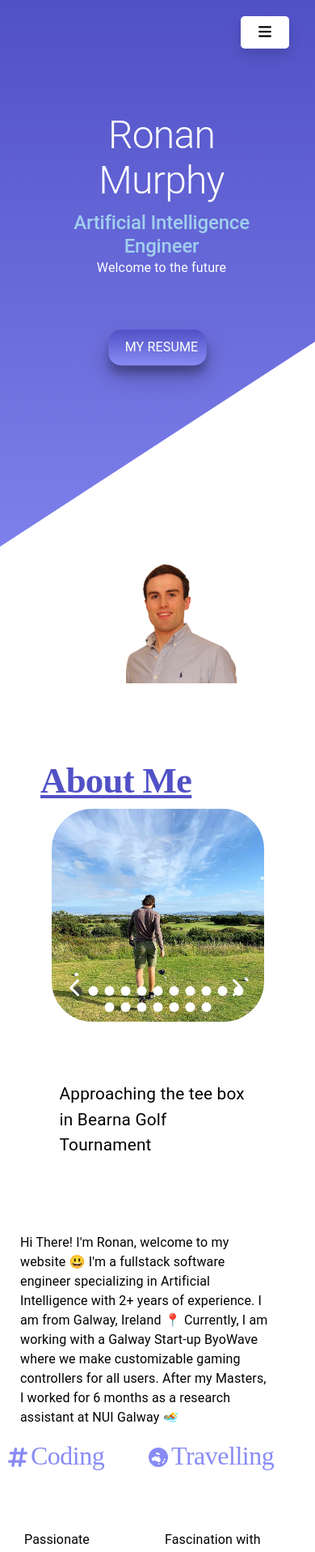
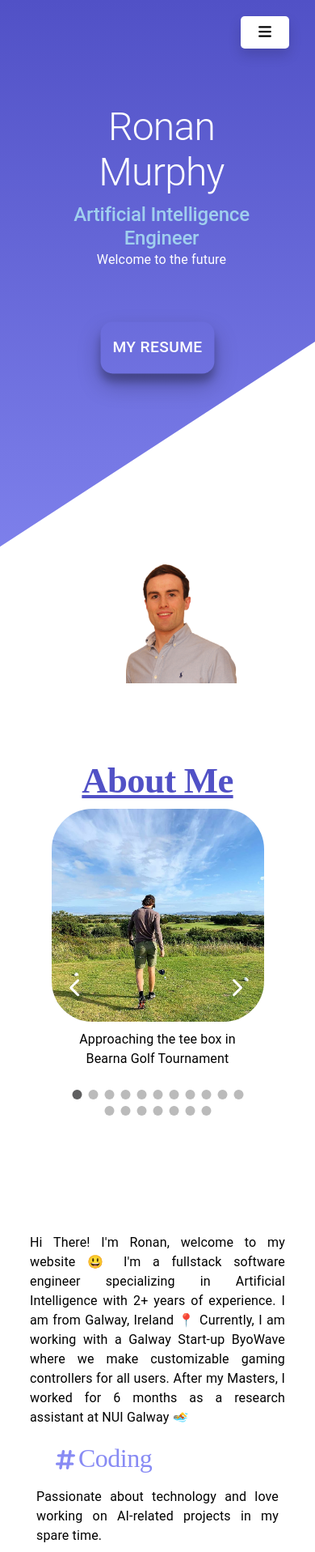
Before and after one commit to brightstar0212/my-next-app, a Next.js app: page / in a window 390 px wide. Shown: the top 1917 px of the page at 81% size. Built offline with nearby package versions, Linux system fonts and the light colour scheme.

Commit message:
fix the responsive

```diff
--- a/app/About.tsx
+++ b/app/About.tsx
@@ -18,9 +18,9 @@ const About = () => {
           fontFamily: "MV Boli",
           lineHeight: "0.9em",
           paddingBottom: "10px",
-          paddingLeft: "50px",
           textDecoration: "underline",
         }}
+        className="titleh1"
       >
         About Me
       </Typography>
@@ -32,7 +32,7 @@ const About = () => {
         </div>
 
         <div className="content-text">
-          <p style={{ paddingRight: "3rem", paddingBottom: "1rem" }}>
+          <p style={{ paddingBottom: "1rem" }}>
             Hi There! I&#39;m Ronan, welcome to my website 😃 I&#39;m a
             fullstack software engineer specializing in Artificial Intelligence
             with 2+ years of experience. I am from Galway, Ireland 📍 Currently,
--- a/app/AchieveDropdown.tsx
+++ b/app/AchieveDropdown.tsx
@@ -27,25 +27,22 @@ const Dropdown: React.FC<DropdownProps> = ({ title, items }) => {
   };
 
   return (
-    <div className="relative mb-4" style={{ margin: "0px" }}>
+    <div className="relative">
       <button
         onClick={toggleCollapse}
         className="w-full flex justify-between items-center shadow-sm text-sm font-medium text-white "
-        style={{ padding: "1.3rem" }}
       >
         <Typography
           variant="h1"
           component="h1"
           style={{
-            fontWeight: "400",
-            fontSize: "2.5rem",
-            fontFamily: "Calibri",
             lineHeight: "0.9em",
 
             paddingLeft: "20px",
 
             display: "flex",
           }}
+          className="achieve-title"
         >
           {title}
         </Typography>
--- a/app/Carousel.tsx
+++ b/app/Carousel.tsx
@@ -116,12 +116,21 @@ export default function Carousel() {
             style={{ borderRadius: "50px" }} // Set width to 50% and center
             className="carousel-image"
           />
+
+          <Typography
+            style={{
+              padding: "10px",
+              textAlign: "center",
+            }}
+            className="carousel-caption"
+          >
+            {image.caption}
+          </Typography>
           {/* Circle Indicators */}
           <Box
             // key={i}
             sx={{
               position: "relative",
-              bottom: 60,
               left: "50%",
               transform: "translateX(-50%)",
               display: "flex",
@@ -130,6 +139,7 @@ export default function Carousel() {
               gap: 1,
               padding: "1rem",
             }}
+            className="indicator"
           >
             {images.map((dot, j) => (
               <Box
@@ -139,25 +149,17 @@ export default function Carousel() {
                   height: 12,
                   borderRadius: "50%",
                   backgroundColor:
-                    j === index ? "rgba(45, 45, 46, 0.76)" : "#fff",
+                    j === index ? "rgba(45, 45, 46, 0.76)" : "#bbb",
                   cursor: "default",
                   "&:hover": {
                     backgroundColor: "rgba(45, 45, 46, 0.9)",
+                    cursor: "pointer",
                   },
                 }}
                 onClick={() => setIndex(j)}
               />
             ))}
           </Box>
-          <Typography
-            style={{
-              padding: "10px",
-              fontSize: "1.3rem",
-            }}
-            className="carousel-caption"
-          >
-            {image.caption}
-          </Typography>
         </Box>
       ))}
 
@@ -175,6 +177,7 @@ export default function Carousel() {
             backgroundColor: "rgba(45, 45, 46, 0.86)", // Background color when clicked
           },
         }}
+        className="carousel-btn"
       >
         <FontAwesomeIcon
           icon={faChevronLeft}
@@ -195,6 +198,7 @@ export default function Carousel() {
             backgroundColor: "rgba(45, 45, 46, 0.86)", // Background color when clicked
           },
         }}
+        className="carousel-btn"
       >
         <FontAwesomeIcon
           icon={faChevronRight}
--- a/app/Contact.tsx
+++ b/app/Contact.tsx
@@ -124,9 +124,9 @@ export default function Contact() {
         ></iframe>
       </div>
       {showGoToTop && (
-        <Button className="goToTop" onClick={scrollToTop}>
+        <button className="goToTop" onClick={scrollToTop}>
           <FontAwesomeIcon icon={faChevronUp} />
-        </Button>
+        </button>
       )}
     </>
   );
--- a/app/Footer.tsx
+++ b/app/Footer.tsx
@@ -23,7 +23,8 @@ export default function Footer() {
       </div>
       <div>
         <Typography
-          style={{ width: "15%", textAlign: "center", margin: "auto" }}
+          style={{ textAlign: "center", margin: "auto" }}
+          className="footer-title"
         >
           © Ronan Murphy 2021 All Rights Reserved
         </Typography>
--- a/app/LeadSection.tsx
+++ b/app/LeadSection.tsx
@@ -36,8 +36,8 @@ const LeadSection = () => {
                 color: "white",
                 marginTop: "4rem",
                 borderRadius: "15px",
-                padding: "10px",
-                backgroundImage: " linear-gradient(0deg, #888bf4, #5151c6);",
+                padding: "15px",
+                backgroundImage: "#5151c6",
               }}
               className="resume"
             >
@@ -46,7 +46,7 @@ const LeadSection = () => {
                 href="http://ronanmmurphy.github.io/ronan-murphy/RonanMurphy_Resume.pdf"
                 target="_blank"
               >
-                <Typography variant="body1">My Resume</Typography>
+                <h4 id="resume_btn">My Resume</h4>
               </Link>
             </Button>
           </Box>
--- a/app/Skills.tsx
+++ b/app/Skills.tsx
@@ -20,6 +20,7 @@ export default function Skill() {
           textAlign: "center",
           textDecoration: "underline",
         }}
+        className="titleh1"
       >
         Skills
       </Typography>
--- a/app/globals.css
+++ b/app/globals.css
@@ -18,9 +18,11 @@ body {
   color: var(--foreground);
   background: var(--foreground);
   font-family: Arial, Helvetica, sans-serif;
+}
+html,
+body {
   overflow-x: hidden;
 }
-
 @layer utilities {
   .text-balance {
     text-wrap: balance;
@@ -30,7 +32,7 @@ section {
   color: black;
 }
 header {
-  position: fixed;
+  position: absolute;
   top: 0;
   left: 0;
   right: 0;
@@ -41,6 +43,9 @@ header {
   animation-timing-function: ease;
   animation-duration: 0.75s;
   padding-top: 20px;
+}
+#resume_btn {
+  font-size: 1.2rem;
 }
 .myNavbar {
   margin: auto;
@@ -69,6 +74,7 @@ ol li:hover {
 .base-MenuItem-root:hover {
   cursor: pointer;
 }
+
 #lead {
   position: relative;
   height: 100vh;
@@ -131,8 +137,8 @@ svg {
   height: 1.5rem;
   padding-right: 0.25rem;
 }
-.row {
-  padding-right: 2rem;
+#about h1 {
+  padding-left: 2rem;
 }
 .about-content {
   display: flex;
@@ -158,6 +164,14 @@ svg {
 .content-text {
   width: 50%;
   padding-top: 4rem;
+  padding-right: 3rem;
+}
+.achieve-title {
+  font-size: 2.5rem;
+  font-weight: bold;
+}
+.achieveDrop {
+  width: 80%;
 }
 .column {
   width: 50%;
@@ -231,7 +245,9 @@ iframe:focus {
 }
 .row-projects {
   display: flex;
+  width: 80%;
   justify-content: space-around;
+  margin: auto;
   margin-top: 4rem;
   margin-bottom: 2rem;
 }
@@ -276,15 +292,21 @@ iframe:focus {
   margin: auto;
 }
 .achieveDrop {
-  width: 60%;
+  width: 80%;
   margin: auto;
-  box-shadow: rgba(0, 0, 0, 0.56) 0px 22px 70px 4px;
+  justify-content: center;
 }
 .achieveDrop .relative {
+  width: 100%;
+}
+.achieveDrop .relative button {
   background-color: #5151c6;
+  border-radius: 10px;
+  padding: 1rem;
 }
 .achieveDrop .relative button:hover {
   background-color: #4141af;
+  border-radius: 10px;
 }
 #skills {
   background-color: #eee;
@@ -296,7 +318,7 @@ iframe:focus {
 }
 .block li {
   display: inline-block;
-  width: 22%;
+  width: 16%;
   margin-bottom: 2rem;
   padding-left: 1rem;
 }
@@ -336,8 +358,8 @@ iframe:focus {
 }
 .footer a {
   font-size: 4.5rem;
-  margin-left: 2rem;
-  margin-right: 2rem;
+  margin-left: 3.5rem;
+  margin-right: 3.5rem;
 }
 .footer a:hover {
   color: #c2b3b3;
@@ -346,11 +368,12 @@ iframe:focus {
   justify-content: center;
 }
 .goToTop {
+  height: 60px !important;
+  width: 60px !important;
   bottom: 3rem !important;
   right: 2rem !important;
   position: fixed !important;
   border-radius: 50% !important;
-  padding: 5px !important;
   background-color: #656af0 !important;
   box-shadow: rgba(0, 0, 0, 0.17) 0px -23px 25px 0px inset,
     rgba(0, 0, 0, 0.15) 0px -36px 30px 0px inset,
@@ -359,12 +382,13 @@ iframe:focus {
     rgba(0, 0, 0, 0.09) 0px 16px 8px, rgba(0, 0, 0, 0.09) 0px 32px 16px;
 }
 .goToTop svg {
-  width: 50px;
-  height: 50px;
+  width: 35px;
+  height: 35px;
   z-index: 100;
   margin: auto;
   color: #efeff1;
   padding: 0;
+  margin: 0;
 }
 .dropProLis {
   padding-left: 1rem;
@@ -377,8 +401,36 @@ iframe:focus {
   background-color: #e4e4ea;
   padding: 5px;
 }
-
+.footer-title {
+  padding-top: 3rem;
+  padding-bottom: 2rem;
+  width: 20%;
+}
+@media (min-width: 1800px) {
+  .row-projects {
+    width: 70%;
+    height: 530px;
+  }
+}
+@media (max-width: 1600px) {
+  .block li {
+    width: 18%;
+  }
+}
+@media (max-width: 1300px) {
+  .block li {
+    width: 26%;
+  }
+}
+@media (max-width: 950px) {
+  .block li {
+    width: 34%;
+  }
+}
 @media (max-width: 768px) {
+  .block li {
+    width: 33%;
+  }
   #lead-content h1 {
     font-size: 3rem;
   }
@@ -515,6 +567,15 @@ iframe:focus {
   }
 }
 @media (max-width: 768px) {
+  .titleh1 {
+    padding-left: 2rem;
+    padding-right: 2rem;
+    text-align: center;
+  }
+  .block {
+    padding-left: 2rem;
+    padding-right: 2rem;
+  }
   .menulist {
     visibility: visible !important;
   }
@@ -552,8 +613,8 @@ iframe:focus {
   }
   .content-text p {
     padding-top: 4rem;
-    padding-right: 20px;
-    padding-left: 20px;
+    padding-right: 2rem;
+    padding-left: 2rem;
   }
   .content-text {
     width: 100%;
@@ -565,11 +626,6 @@ iframe:focus {
 
   .about-text {
     padding-right: 1.5rem;
-  }
-
-  .column {
-    padding: 10px;
-    flex: 100%;
   }
 
   .column-title {
@@ -648,6 +704,39 @@ iframe:focus {
   }
 }
 @media (max-width: 480px) {
+  .achieveDrop {
+    display: flex;
+    flex-direction: column;
+    justify-content: center;
+    align-items: center;
+  }
+  .achieveDrop .relative button {
+    padding: 12px;
+  }
+  .achieveDrop .relative {
+    width: 90%;
+  }
+  .carousel-btn {
+    top: 110px;
+  }
+  .indicator {
+  }
+  .carousel-caption {
+    font-size: 16px;
+    font-weight: bold;
+  }
+  .achieveDrop {
+    width: 100%;
+  }
+  .achieve-title {
+    font-size: 20px;
+    font-weight: bold;
+  }
+  .titleh1 {
+    padding-left: 2rem;
+    padding-right: 2rem;
+    text-align: center;
+  }
   .about-title {
     font-size: 1.8rem;
     padding-left: 10px;
@@ -658,8 +747,9 @@ iframe:focus {
   }
   .content-text p {
     padding-top: 4rem;
-    padding-right: 20px;
-    padding-left: 20px;
+    padding-right: 2rem;
+    padding-left: 2rem;
+    text-align: justify;
   }
   .about-text {
     padding-right: 1rem;
@@ -676,7 +766,13 @@ iframe:focus {
   }
 
   .column {
-    padding: 5px;
+    padding-left: 2rem;
+    padding-right: 2rem;
+    width: 100%;
+  }
+  .column p {
+    padding: 0.5rem;
+    text-align: justify;
   }
   .carousel-caption {
     width: 100%;
@@ -779,6 +875,11 @@ iframe:focus {
   #menuItemBar {
     visibility: visible;
   }
+  .footer-title {
+    width: 80%;
+    padding-top: 2rem;
+    padding-bottom: 1rem;
+  }
 }
 
 @keyframes dropHeader {
```
Also changed, not shown: app/page.tsx (+10 -8 lines).
